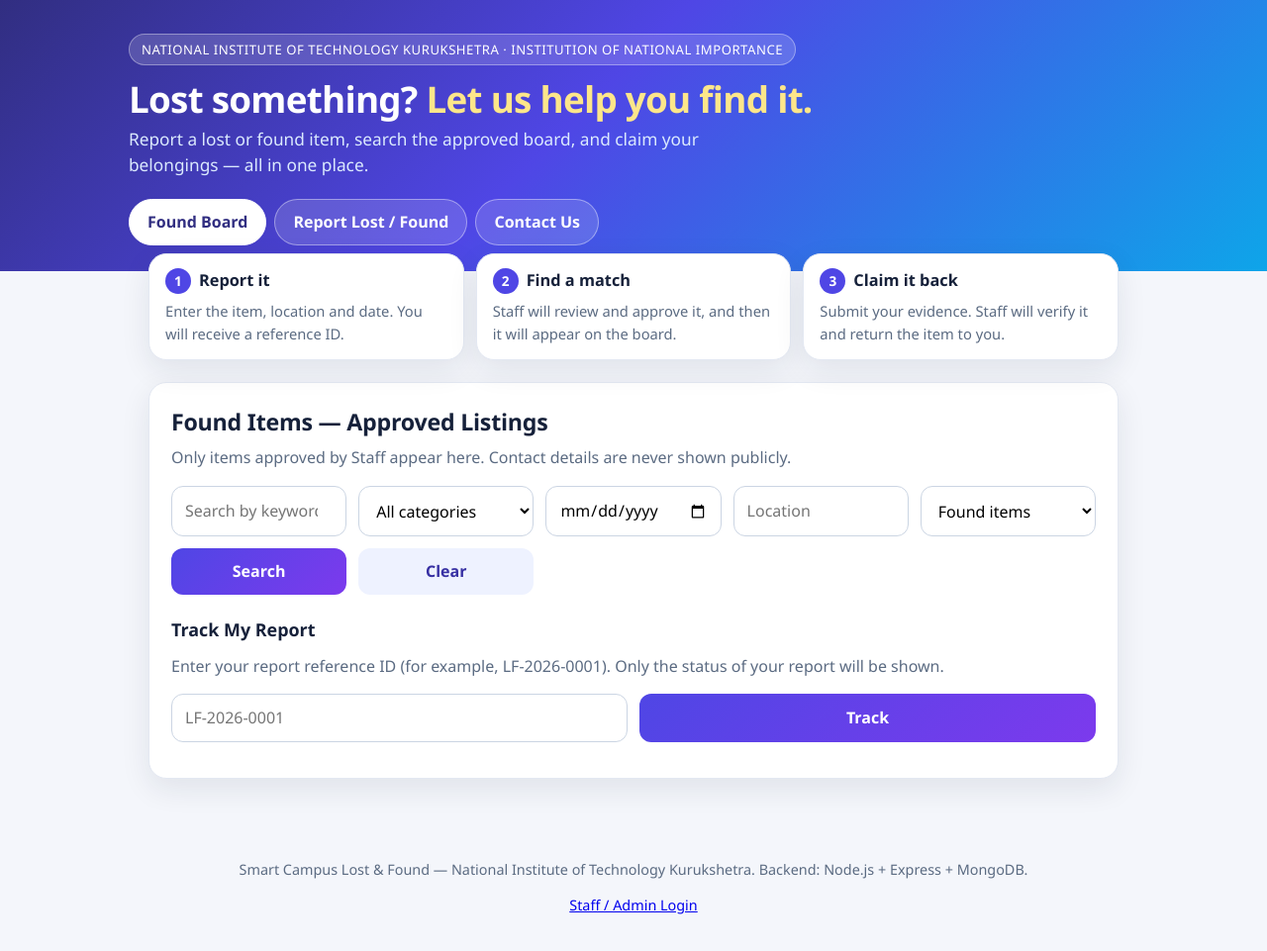
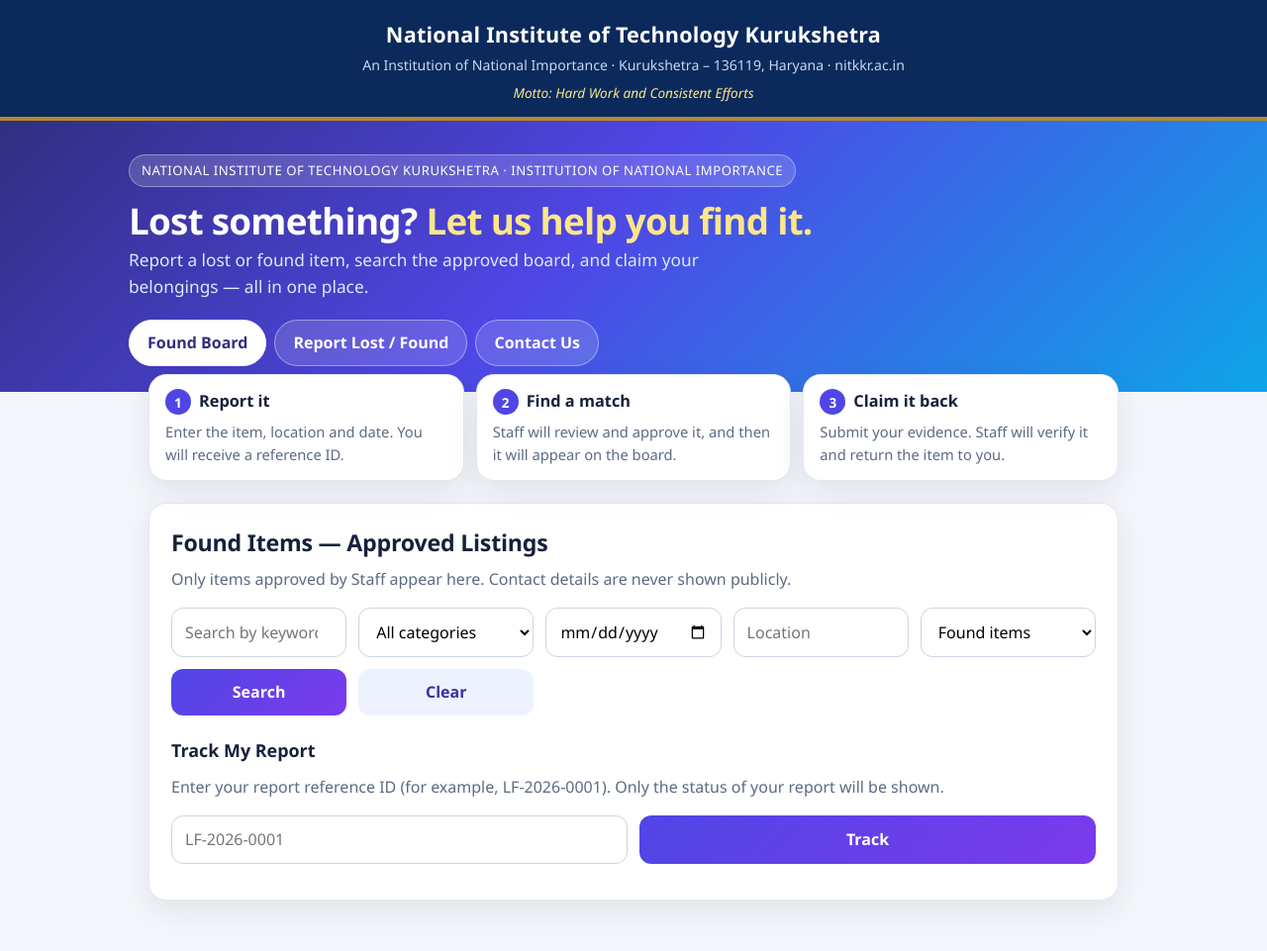
Before and after one commit to sunilkumarnitcse-dotcom/lost-and-found, a website: page public/index.html in a window 1280 px wide. Shown: the top 961 px of the page at 99% size. Drawn offline with Linux system fonts and the light colour scheme.

Commit message:
Add NIT Kurukshetra institute bar to the public homepage (same as staff dashboard)

```diff
--- a/public/index.html
+++ b/public/index.html
@@ -7,6 +7,11 @@
   <link rel="stylesheet" href="styles.css">
 </head>
 <body>
+  <div class="institute-bar">
+    <p class="inst-name">National Institute of Technology Kurukshetra</p>
+    <p class="inst-sub">An Institution of National Importance &middot; Kurukshetra &ndash; 136119, Haryana &middot; nitkkr.ac.in</p>
+    <p class="inst-motto">Motto: Hard Work and Consistent Efforts</p>
+  </div>
   <header>
     <div class="hero">
       <span class="eyebrow">National Institute of Technology Kurukshetra &middot; Institution of National Importance</span>
```
